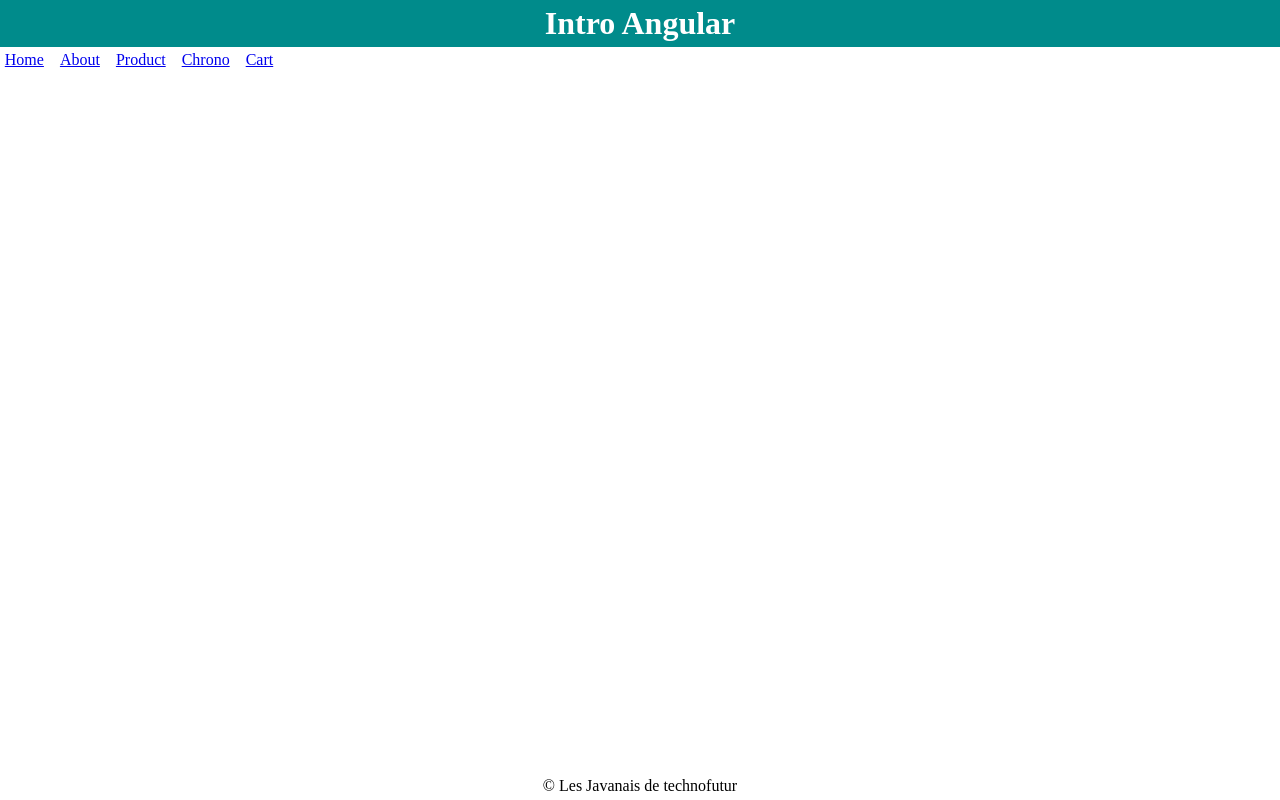
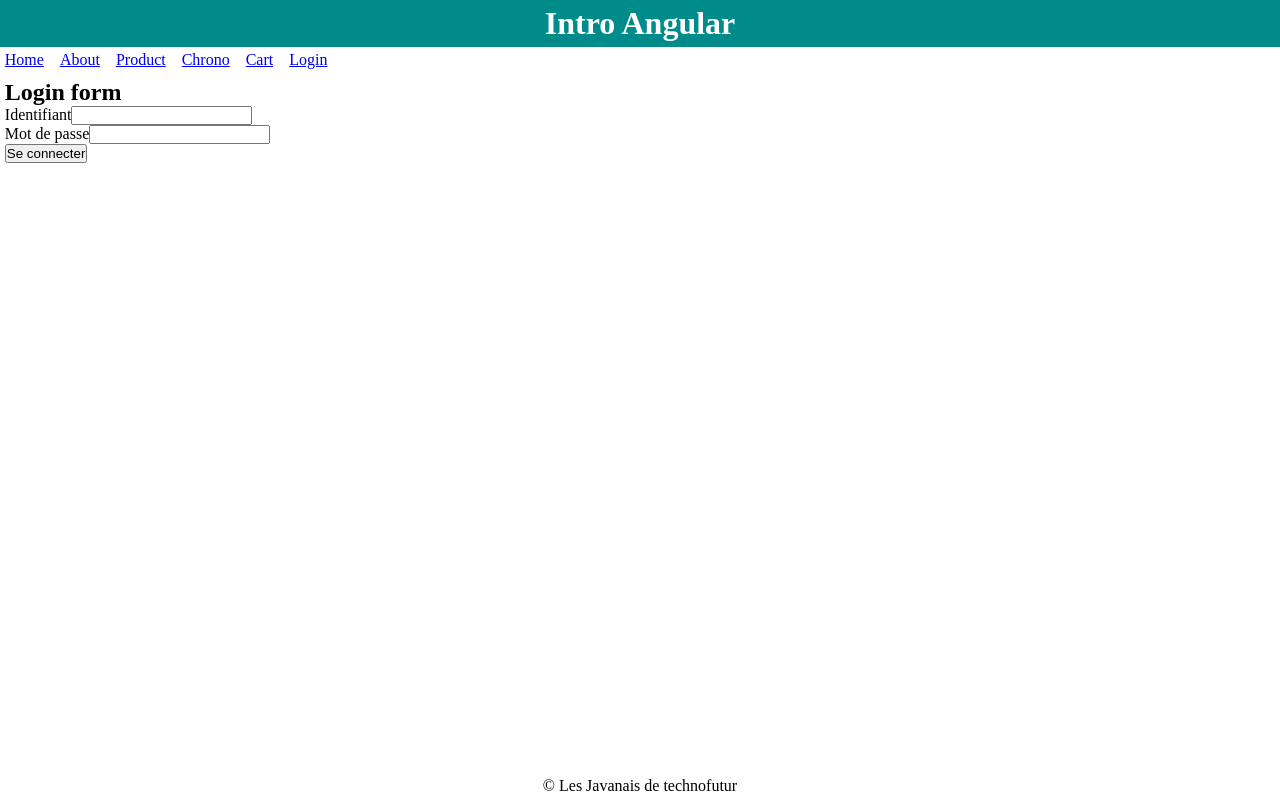
Before and after one commit to ByaSebastien/TF_Java2026_IntroAngular, an Angular app: page /login in a window 1280 px wide. Before the commit this address led to /. Built offline with nearby package versions, Linux system fonts and the light colour scheme.

Commit message:
Demo form

```diff
--- a/src/app/app.routes.ts
+++ b/src/app/app.routes.ts
@@ -8,27 +8,29 @@ export const routes: Routes = [
   },
   {
     path: 'home',
-    loadComponent: () =>
-      import('./pages/home/home').then(m => m.Home),
+    loadComponent: () => import('./pages/home/home').then((m) => m.Home),
   },
   {
     path: 'about',
-    loadComponent: () =>
-      import('./pages/about/about').then(m => m.About),
+    loadComponent: () => import('./pages/about/about').then((m) => m.About),
   },
   {
     path: 'product',
     loadComponent: () =>
-      import('./pages/product-index/product-index').then(m => m.ProductIndex),
+      import('./pages/product-index/product-index').then((m) => m.ProductIndex),
   },
   {
     path: 'chrono',
-    loadComponent: () =>
-      import('./pages/chrono/chrono').then(m => m.Chrono),
+    loadComponent: () => import('./pages/chrono/chrono').then((m) => m.Chrono),
   },
   {
     path: 'cart-exo',
     loadComponent: () =>
-      import('./pages/cart-exo/cart-exo').then(m => m.CartExo),
+      import('./pages/cart-exo/cart-exo').then((m) => m.CartExo),
+  },
+  {
+    path: 'login',
+    loadComponent: () =>
+      import('./pages/login/login').then((m) => m.Login),
   },
 ];
--- a/src/app/layout/nav/nav.html
+++ b/src/app/layout/nav/nav.html
@@ -3,3 +3,4 @@
 <a routerLink="/product">Product</a>
 <a routerLink="/chrono">Chrono</a>
 <a routerLink="/cart-exo">Cart</a>
+<a routerLink="/login">Login</a>
--- /dev/null
+++ b/src/app/pages/login/login.html
@@ -0,0 +1,21 @@
+<h2>Login form</h2>
+<form (ngSubmit)="onSubmit()" [formGroup]="loginForm">
+  <div>
+    <label for="login">Identifiant</label>
+    <input type="text" id="login" formControlName="login">
+    @if(loginForm.controls.login.touched && loginForm.controls.login.hasError('required')){
+      <span style="color: red">Champs requis</span>
+    }
+    @if(loginForm.controls.login.touched && loginForm.controls.login.hasError('maxlength')){
+      <span style="color: red">Max 50 caractère</span>
+    }
+  </div>
+  <div>
+    <label for="password">Mot de passe</label>
+    <input type="password" id="password" formControlName="password">
+    @if(loginForm.controls.password.touched && loginForm.controls.password.hasError('required')){
+      <span style="color: red">Champs requis</span>
+    }
+  </div>
+  <button type="submit">Se connecter</button>
+</form>
--- /dev/null
+++ b/src/app/pages/login/login.ts
@@ -0,0 +1,36 @@
+import { Component, inject } from '@angular/core';
+import { FormBuilder, FormGroup, FormsModule, ReactiveFormsModule, Validators } from '@angular/forms';
+
+@Component({
+  imports: [FormsModule, ReactiveFormsModule],
+  selector: 'app-login',
+  styleUrl: './login.scss',
+  templateUrl: './login.html',
+})
+export class Login {
+  private readonly _fb: FormBuilder = inject(FormBuilder);
+
+  loginForm = this._fb.group({
+    login: [null, [Validators.required, Validators.maxLength(50)]],
+    password: [null, [Validators.required]],
+  });
+
+  globalForm = this._fb.group({
+    login: this.loginForm
+  });
+
+  constructor() {}
+
+  onSubmit() {
+    this.loginForm.markAllAsTouched();
+
+    if (this.loginForm.invalid) {
+      console.log('Invalid');
+      return;
+    }
+
+    console.log('Valid');
+    console.log(this.loginForm.value);
+    // Todo Contacter servie d'auth qui lui contactera notre back end
+  }
+}
```
Also changed, not shown: src/app/pages/login/login.scss (added).
